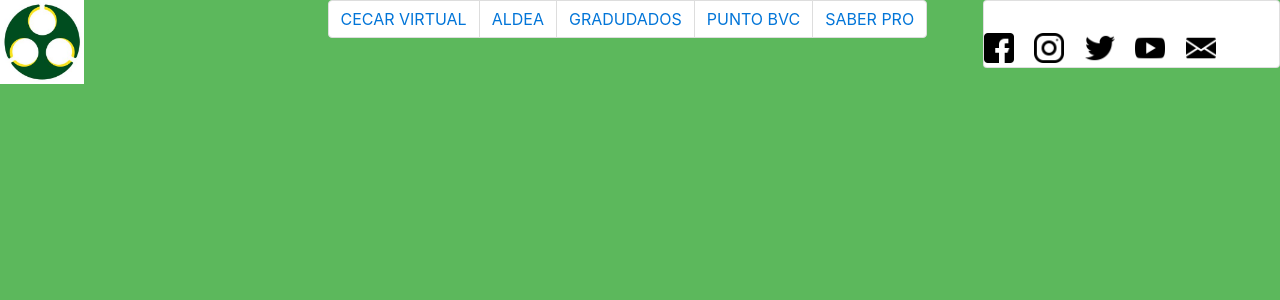
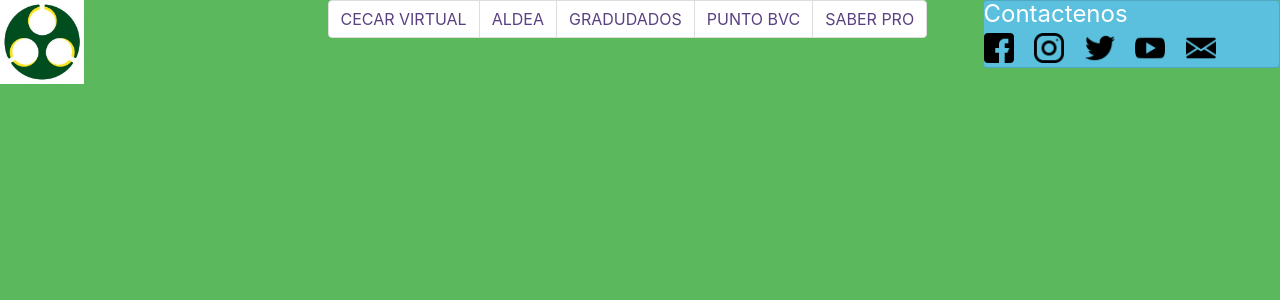
Before and after one commit to ReadingShades/portal-egresados-cecar, a PHP site: template views/navbar.view.php in a window 1280 px wide. Shown: the top 300 px of the page. Run offline with PHP 8.4, Linux system fonts and the light colour scheme; the template is opened without the code that fills it, so the values that code supplies are empty.

Commit message:
styling pagination

```diff
--- a/rsc/css/style.css
+++ b/rsc/css/style.css
@@ -22,3 +22,33 @@ html {
     max-width: 100%;
     height: auto;
   }
+
+  /* pagination style */
+  .pagination > li > a
+{
+    background-color: white;
+    color: #5A4181;
+}
+
+.pagination > li > a:focus,
+.pagination > li > a:hover,
+.pagination > li > span:focus,
+.pagination > li > span:hover
+{
+    color: white;
+    background-color: blue;
+    border-color: #ddd;
+}
+
+.pagination > .active > a
+{
+    color: white;
+    background-color: #5A4181 !Important;
+    border: solid 1px #5A4181 !Important;
+}
+
+.pagination > .active > a:hover
+{
+    background-color: #5A4181 !Important;
+    border: solid 1px #5A4181;
+}
--- a/views/navbar.view.php
+++ b/views/navbar.view.php
@@ -24,8 +24,8 @@
         </nav>
     </div>
     <div class="col-md-3">
-        <div class="card bg-dark mb-3">
-            <h4 class="text-white">Contactenos</h4>
+        <div class="card bg-info mb-3">
+            <h4>Contactenos</h4>
             <ul class="list-unstyled">
                 <li class="text-white">
                     <a class="navbar-brand" href="https://www.facebook.com/unicecar/">
```
